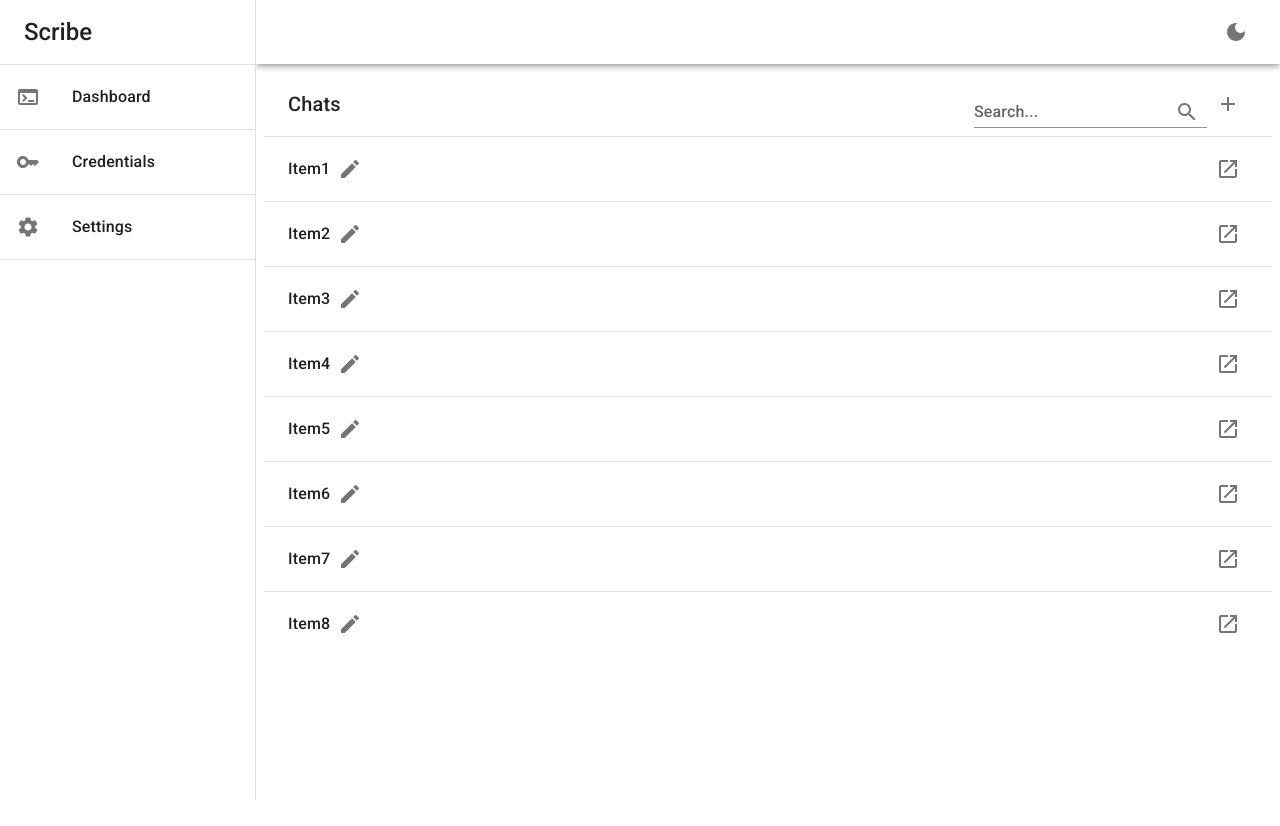
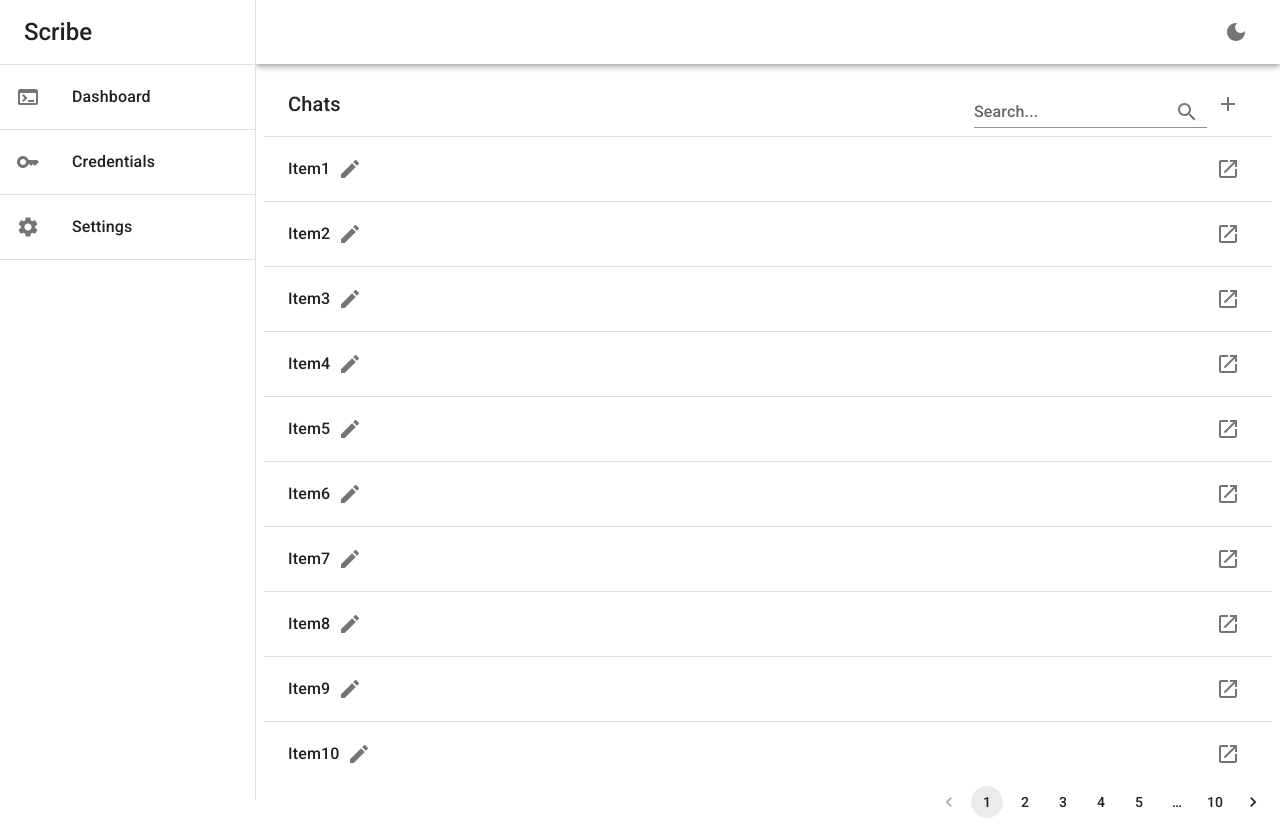
Before and after one commit to panalexeu/scribe_rag, a Next.js app in the folder scribe_ui/: page /dashboard in a window 1280 px wide. Before the commit the page ends 800 px from the top, so only its background shows below. Built offline with nearby package versions, Linux system fonts and the light colour scheme.

Commit message:
added pagination

```diff
--- a/scribe_ui/src/app/dashboard/page.tsx
+++ b/scribe_ui/src/app/dashboard/page.tsx
@@ -8,11 +8,12 @@ import SearchIcon from '@mui/icons-material/Search';
 import TextField from '@mui/material/TextField';
 import {InputAdornment} from "@mui/material";
 import Stack from '@mui/material/Stack';
+import {Pagination} from '@mui/material';
 
 import ChatItem from './components/ChatItem';
 
 export default function Page() {
-    const chats = ['Item1', 'Item2', 'Item3','Item4','Item5','Item6','Item7', 'Item8',];
+    const chats = ['Item1', 'Item2', 'Item3','Item4','Item5','Item6','Item7', 'Item8', 'Item9', 'Item10'];
 
     return (
         <Box padding={1}>
@@ -69,6 +70,11 @@ export default function Page() {
                     )
                 }
             </Stack>
+
+            {/* Pagination */}
+            <Box display={"flex"} justifyContent={'flex-end'}>
+                <Pagination count={10}/>
+            </Box>
         </Box>
     );
 }
```
